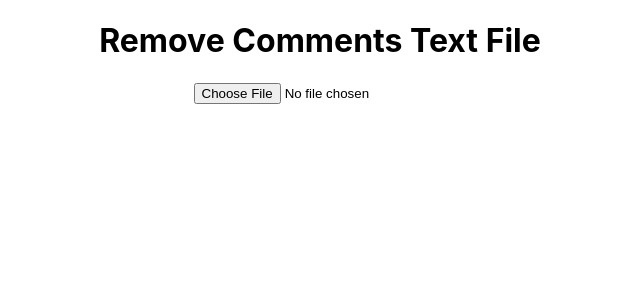
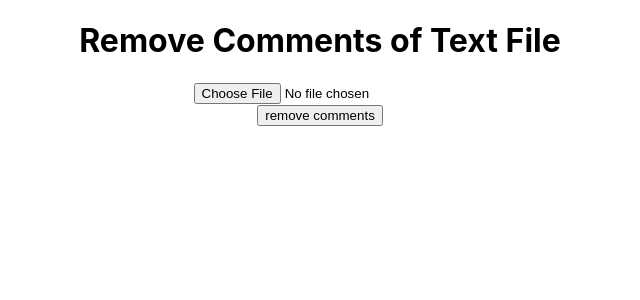
Before and after one commit to michael-lugashi/react-remove-comments, a React (Create React App) app: page /read-file in a window 1280 px wide. Shown: the top 300 px of the page, without its empty margins (320-960 px from the left). Built offline with nearby package versions, Linux system fonts and the light colour scheme.

Commit message:
past state through props and route

```diff
--- a/src/App.js
+++ b/src/App.js
@@ -1,22 +1,23 @@
 import TextFileUpload from './core/text-file-upload';
 import OutputRemovedComments from './core/output-removed-comments';
-import React, {useState} from 'react';
+import React, {useEffect, useState} from 'react';
 import { BrowserRouter as Router, Routes, Route } from 'react-router-dom';
 import './styles/App.css';
 
 function App() {
   const [removedCommentsText, setRemovedCommentsText] = useState('');
+  useEffect(() => {
+    console.log(removedCommentsText)
+  }, [removedCommentsText]);
   return (
     <div className="App">
       <header className="App-header">
-        <h1>Remove Comments Text File</h1>
+        <h1>Remove Comments of Text File</h1>
       </header>
       <Router>
         <Routes>
           <Route path="/read-file" element={<TextFileUpload  setRemovedCommentsText={setRemovedCommentsText}/>} />
-          <Route path="/output" element={<OutputRemovedComments />} />
-          {/* <OutputRemovedComments />
-      <TextFileUpload /> */}
+          <Route path="/output" element={<OutputRemovedComments setRemovedCommentsText={setRemovedCommentsText} removedCommentsText={removedCommentsText}/>} />
         </Routes>
       </Router>
     </div>
--- a/src/core/output-removed-comments.js
+++ b/src/core/output-removed-comments.js
@@ -1,11 +1,8 @@
 import React from 'react';
 
-function OutputRemovedComments(props) {
-    return (
-        <div>
-            route
-        </div>
-    );
+function OutputRemovedComments({ removedCommentsText }) {
+//   console.log(props);
+  return <div>output: {removedCommentsText}</div>;
 }
 
 export default OutputRemovedComments;
--- a/src/core/text-file-upload.js
+++ b/src/core/text-file-upload.js
@@ -1,6 +1,7 @@
-import React, {useState} from 'react';
+import React, { useState } from 'react';
+import { Link } from 'react-router-dom';
 
-function TextFileUpload({setRemovedCommentsText}) {
+function TextFileUpload( {setRemovedCommentsText}) {
   const [text, setText] = useState('');
 
   const removeComments = (fileText) => {
@@ -35,11 +36,24 @@ function TextFileUpload({setRemovedCommentsText}) {
           const file = e.target.files[0];
           const fileText = await file.text();
           setText(fileText);
-          setRemovedCommentsText(removeComments(fileText));
         }}
       />
 
       <div>{text}</div>
+
+      <Link
+        to={{
+          pathname: '/output',
+        }}
+      >
+        <button
+          onClick={() => {
+            setRemovedCommentsText(removeComments(text));
+          }}
+        >
+          remove comments
+        </button>
+      </Link>
     </div>
   );
 }
```
